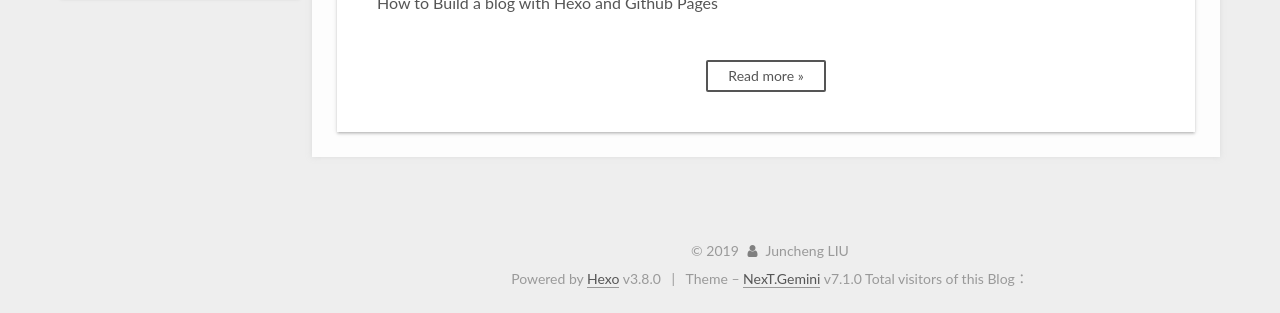
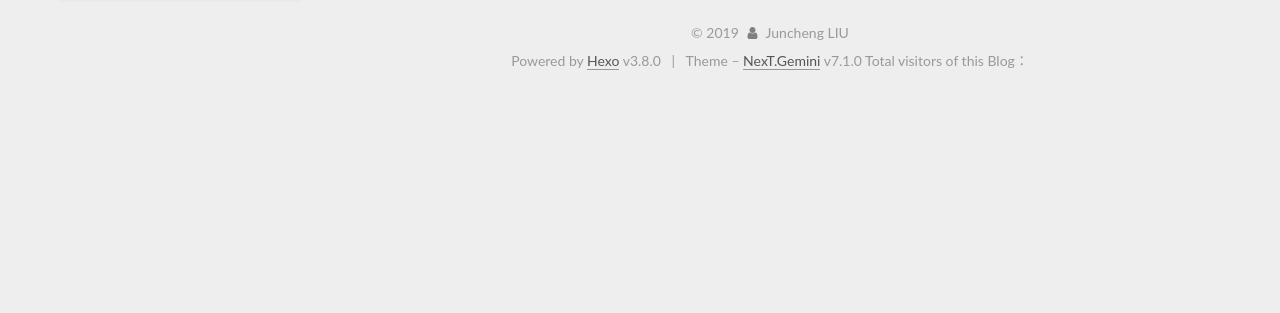
Before and after one commit to JunchengL/JunchengL.github.io, a plain HTML site: page index.html in a window 1280 px wide. Shown: the part 704-1017 px from the top of the page. After the commit the page ends 800 px from the top, so only its background shows below. Drawn offline with Linux system fonts and the light colour scheme; some packages are replaced by stand-ins of ours; a script that the page names is missing.

Commit message:
Site updated: 2019-04-13 18:16:06

```diff
--- a/css/main.css
+++ b/css/main.css
@@ -1832,7 +1832,7 @@
   width: 4px;
   height: 4px;
   border-radius: 50%;
-  background: #256c2e;
+  background: #1859b1;
 }
 .feed-link,
 .chat {
@@ -3053,11 +3053,3 @@
     margin: 8px 0 0;
   }
 }
-.post {
-  margin-top: 60px;
-  margin-bottom: 60px;
-  padding: 25px;
-  background: rgba(255,255,255,0.9) none repeat scroll !important;
-  -webkit-box-shadow: 0 0 5px rgba(202,203,203,0.5);
-  -moz-box-shadow: 0 0 5px rgba(202,203,204,0.5);
-}
```
